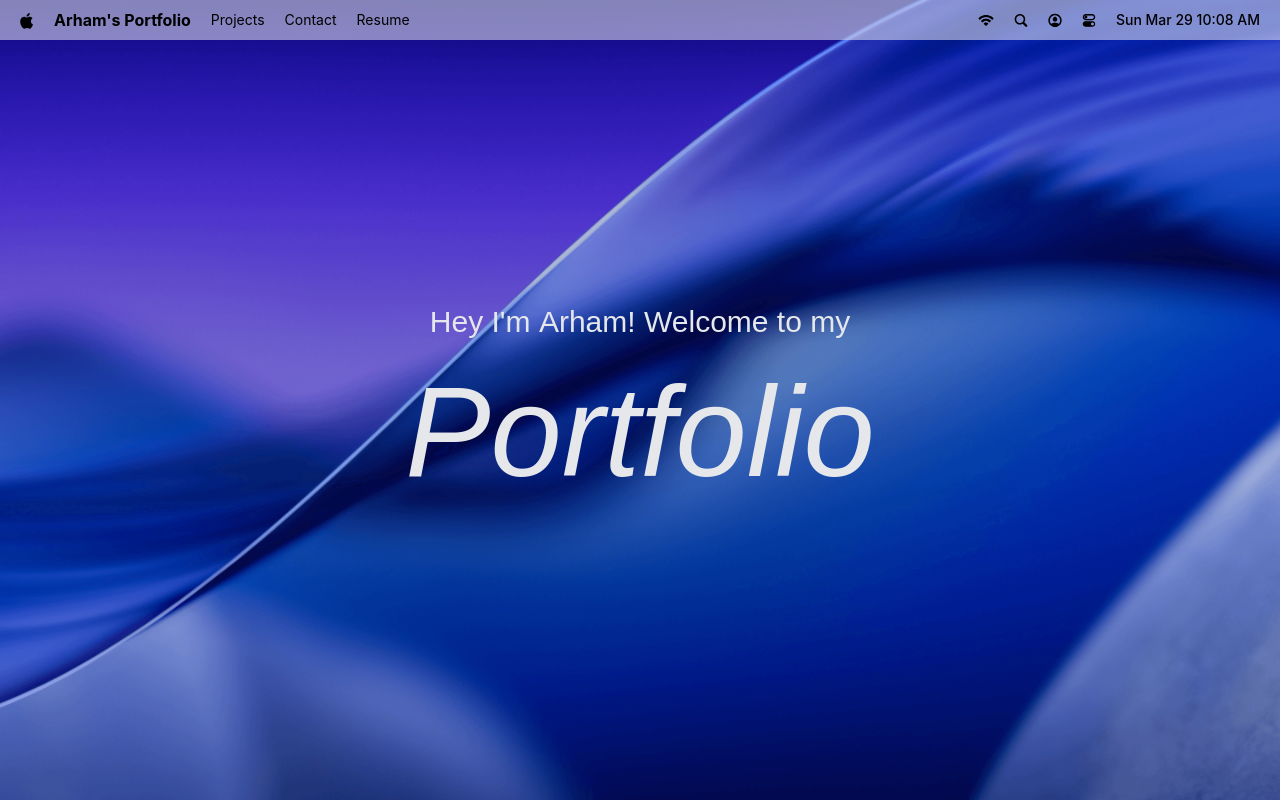
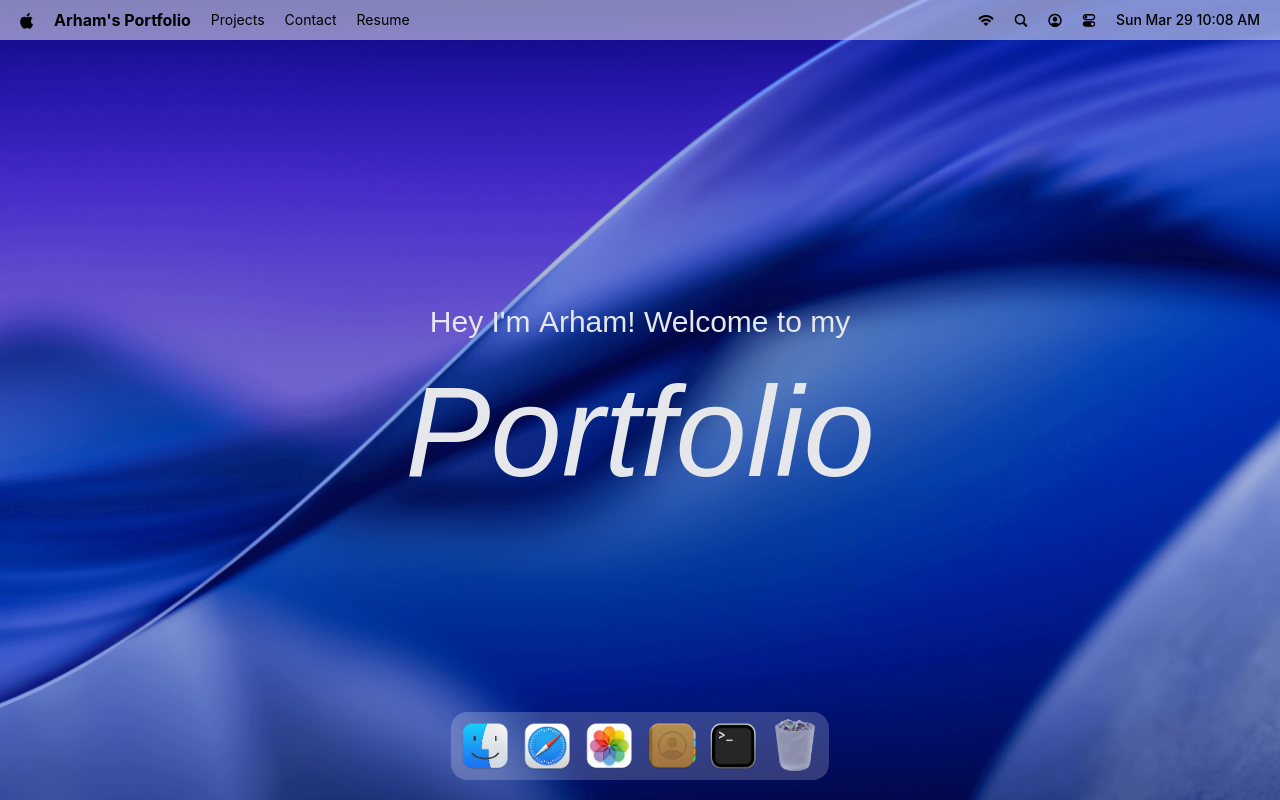
Before and after one commit to AAhmed99811/Protfolio, a React (Vite) app: page / in a window 1280 px wide. Built offline with nearby package versions, Linux system fonts and the light colour scheme; a web font is replaced by a local one.

Commit message:
Implement dock presentaion

```diff
--- a/package.json
+++ b/package.json
@@ -17,6 +17,7 @@
     "lucide-react": "^0.577.0",
     "react": "^19.1.1",
     "react-dom": "^19.1.1",
+    "react-tooltip": "^5.30.0",
     "tailwindcss": "^4.2.1"
   },
   "devDependencies": {
--- a/src/App.jsx
+++ b/src/App.jsx
@@ -1,10 +1,11 @@
-import {Navbar, Welcome} from "#components"
+import {Dock, Navbar, Welcome} from "#components"
 
 const App = () => {
     return (
         <main>
             <Navbar/>
             <Welcome/>
+            <Dock/>
         </main>
     )
 }
--- /dev/null
+++ b/src/components/Dock.jsx
@@ -0,0 +1,89 @@
+import React, {useRef} from 'react'
+import gsap from "gsap";
+import {Tooltip} from "react-tooltip";
+import {useGSAP} from "@gsap/react";
+
+import {dockApps} from "#constants/index.js";
+
+const Dock = () => {
+    const dockRef = useRef(null)
+
+    useGSAP(() => {
+        const dock = dockRef.current;
+        if (!dock) return () => {
+        };
+
+        const icons = dock.querySelectorAll(".dock-icon");
+
+        const animatedIcons = (mouseX) => {
+            const {left} = dock.getBoundingClientRect();
+
+            icons.forEach((icon) => {
+                const {left: iconLeft, width} = icon.getBoundingClientRect();
+                const center = iconLeft - left + width / 2
+                const distance = Math.abs(mouseX - center);
+                const intensity = Math.exp(-(distance ** 2.5) / 20000)
+
+                gsap.to(icon, {
+                    scale: 1 + 0.25 * intensity,
+                    y: -15 * intensity,
+                    duration: 0.2,
+                    ease: "power1.out"
+                })
+            })
+        };
+
+        const handleMouseMove = (e) => {
+            const {left} = dock.getBoundingClientRect();
+            animatedIcons(e.clientX - left)
+        }
+
+        const resetIcons = () => icons.forEach((icon) => gsap.to(icon, {
+            scale: 1,
+            y: 0,
+            duration: 0.3,
+            ease: "power1.out"
+        }))
+
+        dock.addEventListener("mousemove", handleMouseMove)
+        dock.addEventListener("mouseleave", resetIcons)
+
+        return () => {
+            dock.removeEventListener("mousemove", handleMouseMove)
+            dock.removeEventListener("mousemove", resetIcons)
+        }
+    }, [])
+
+    const toggleApp = () => {
+    }
+    return (
+        <section id="dock">
+            <div ref={dockRef} className="dock-container">
+                {dockApps.map(({id, name, icon, canOpen}) => (
+                    <div key={id ?? name} className="relative flex justify-center">
+                        <button
+                            type="button"
+                            className="dock-icon"
+                            aria-label={name}
+                            data-tooltip-id="dock-tooltip"
+                            data-tooltip-content={name}
+                            disabled={!canOpen}
+                            onClick={() => {
+                                toggleApp({id, canOpen})
+                            }}
+                        >
+                            <img
+                                src={`/images/${icon}`}
+                                alt={name}
+                                loading='lazy'
+                                className={canOpen ? "" : "opacity-60"}
+                            />
+                        </button>
+                    </div>
+                ))}
+                <Tooltip id="dock-tooltip" className="tooltip" place="top"/>
+            </div>
+        </section>
+    )
+}
+export default Dock
--- a/src/components/index.js
+++ b/src/components/index.js
@@ -1,4 +1,9 @@
+import Dock from "#components/Dock.jsx";
 import Navbar from "#components/Navbar.jsx";
 import Welcome from "#components/Welcome.jsx";
 
-export {Navbar, Welcome}
+export {
+    Dock,
+    Navbar,
+    Welcome,
+}
```
Also changed, not shown: 1 other file (tests, documents, lock files or other folders).
